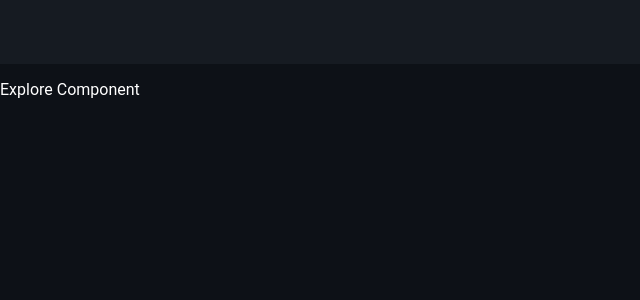
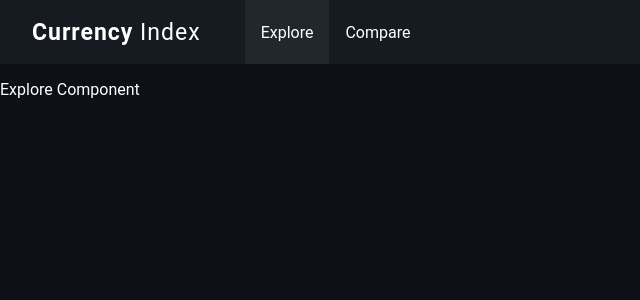
Before and after one commit to Vazonik/currency-index-front, an Angular app: page /explore in a window 1280 px wide. Shown: the top 300 px of the page, without its empty margins (0-640 px from the left). Built offline with nearby package versions, Linux system fonts and the light colour scheme.

Commit message:
Header navigation update

```diff
--- a/src/app/app.module.ts
+++ b/src/app/app.module.ts
@@ -1,3 +1,4 @@
+import { CommonModule } from '@angular/common';
 import { NgModule } from '@angular/core';
 import { BrowserModule } from '@angular/platform-browser';
 
@@ -10,6 +11,7 @@ import { HeaderModule } from './theme/header/header.module';
     AppComponent
   ],
   imports: [
+    CommonModule,
     BrowserModule,
     AppRoutingModule,
     HeaderModule
--- a/src/app/theme/header/header.component.html
+++ b/src/app/theme/header/header.component.html
@@ -1,3 +1,15 @@
 <header class="header">
-
+    <a href="/" class="logo"><b>Currency</b> Index</a>
+    <nav>
+        <ul>
+            <li *ngFor="let i of navigation">
+                <a
+                    [routerLink]="[i.url]"
+                    [ngClass]="{'active': i.url == url}"
+                >
+                    {{i.label}}
+                </a>
+            </li>
+        </ul>
+    </nav>
 </header>
--- a/src/app/theme/header/header.component.scss
+++ b/src/app/theme/header/header.component.scss
@@ -1,6 +1,49 @@
 @use '../theme';
+
+$color-active-li: rgba(255, 255, 255, 0.05);
 
 .header {
     background-color: theme.$color-header-bg;
     height: theme.$header-height;
+    display: flex;
+    align-items: center;
+    padding: 0 32px;
+
+    .logo {
+        font-size: 23px;
+        letter-spacing: 1px;
+        margin-right: 44px;
+    }
+
+    a {
+        text-decoration: none;
+        color: theme.$color-font;
+    }
+
+    nav ul {
+        box-sizing: border-box;
+        list-style-type: none;
+        margin: 0;
+        padding: 0;
+        overflow: hidden;
+        display: flex;
+
+        li a {
+            display: flex;
+            align-items: center;
+            align-content: center;
+            height: theme.$header-height;
+            padding: 0 16px;
+
+            &:hover {
+                background-color: $color-active-li;
+            }
+        }
+
+        .active {
+            background-color: $color-active-li;
+        }
+    }
+
+
 }
--- a/src/app/theme/header/header.component.ts
+++ b/src/app/theme/header/header.component.ts
@@ -1,4 +1,10 @@
 import { Component } from "@angular/core";
+import { NavigationEnd, Router } from "@angular/router";
+
+interface NavItem {
+    label: string,
+    url: string,
+}
 
 @Component({
     selector: 'ci-header',
@@ -7,4 +13,18 @@ import { Component } from "@angular/core";
 })
 export class HeaderComponent {
 
+    public navigation: NavItem[] = [
+        { label: 'Explore', url: '/explore' },
+        { label: 'Compare', url: '/compare' },
+    ];
+
+    public url = '';
+
+    constructor(private router: Router) {
+        router.events.subscribe(val => {
+            if (val instanceof NavigationEnd) {
+                this.url = '/' + val.urlAfterRedirects.split('/')[1];
+            }
+        })
+    }
 }
```
Also changed, not shown: src/app/theme/header/header.module.ts (+6 -1 lines).
